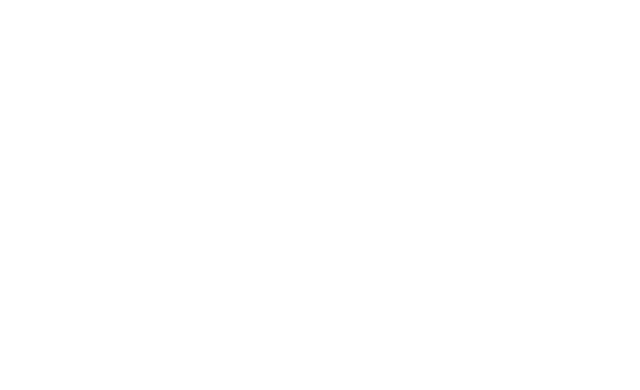
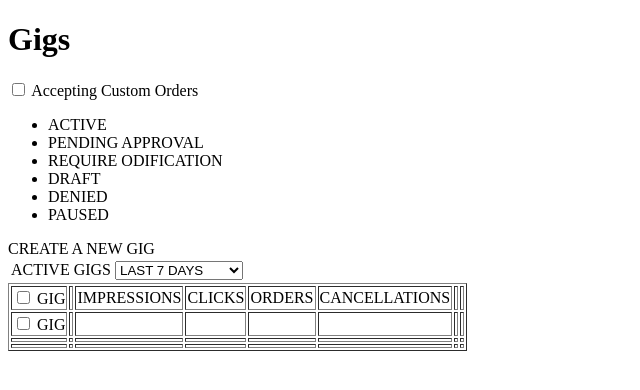
Before and after one commit to ddjdurjoy/Active-Gigs-Panal, a plain HTML site: page index.html in a window 1280 px wide. Shown: the whole page, without its empty margins (0-640 px from the left). Drawn offline with Linux system fonts and the light colour scheme.

Commit message:
HTML Updated

```diff
--- a/index.html
+++ b/index.html
@@ -3,9 +3,94 @@
 <head>
     <meta charset="UTF-8">
     <meta name="viewport" content="width=device-width, initial-scale=1.0">
-    <title>Document</title>
+    <title>Fiverr Gigs Panel</title>
 </head>
 <body>
-
+    <div class="title">
+        <h1 class="gigs">Gigs</h1>
+        <label for="custom-order">
+            <input type="checkbox" name="custom-order" id="custom-order">
+            <span>Accepting Custom Orders</span>
+        </label>
+    </div>
+    <div class="tabs">
+        <ul>
+            <li>ACTIVE</li>
+            <li>PENDING APPROVAL</li>
+            <li>REQUIRE ODIFICATION</li>
+            <li>DRAFT</li>
+            <li>DENIED</li>
+            <li>PAUSED</li>
+        </ul>
+        <div class="create-gig">CREATE A NEW GIG</div>
+    </div>
+    <div class="active-gigs-page">
+        <table>
+            <tr>
+                <td>ACTIVE GIGS</td>
+                <td>
+                    <select name="days" id="days">
+                        <option value="7-days">LAST 7 DAYS</option>
+                        <option value="14-days">LAST 14 DAYS</option>
+                        <option value="30-days">LAST 30 DAYS</option>
+                        <option value="2-months">LAST 2 MONTHS</option>
+                        <option value="3-months">LAST 3 MONTHS</option>
+                    </select>
+                </td>
+            </tr>
+        </table>
+        <table border="1">
+            <tr>
+                <td>
+                    <label for="all-gig">
+                        <input type="checkbox" name="all-gig" id="all-gig">
+                        GIG
+                    </label>
+                </td>
+                <td></td>
+                <td>IMPRESSIONS</td>
+                <td>CLICKS</td>
+                <td>ORDERS</td>
+                <td>CANCELLATIONS</td>
+                <td></td>
+                <td></td>
+            </tr>
+            <tr>
+                <td>
+                    <label for="all-gig">
+                        <input type="checkbox" name="all-gig" id="all-gig">
+                        GIG
+                    </label>
+                </td>
+                <td></td>
+                <td></td>
+                <td></td>
+                <td></td>
+                <td></td>
+                <td></td>
+                <td></td>
+            </tr>
+            <tr>
+                <td></td>
+                <td></td>
+                <td></td>
+                <td></td>
+                <td></td>
+                <td></td>
+                <td></td>
+                <td></td>
+            </tr>
+            <tr>
+                <td></td>
+                <td></td>
+                <td></td>
+                <td></td>
+                <td></td>
+                <td></td>
+                <td></td>
+                <td></td>
+            </tr>
+        </table>
+    </div>
 </body>
 </html>
```
